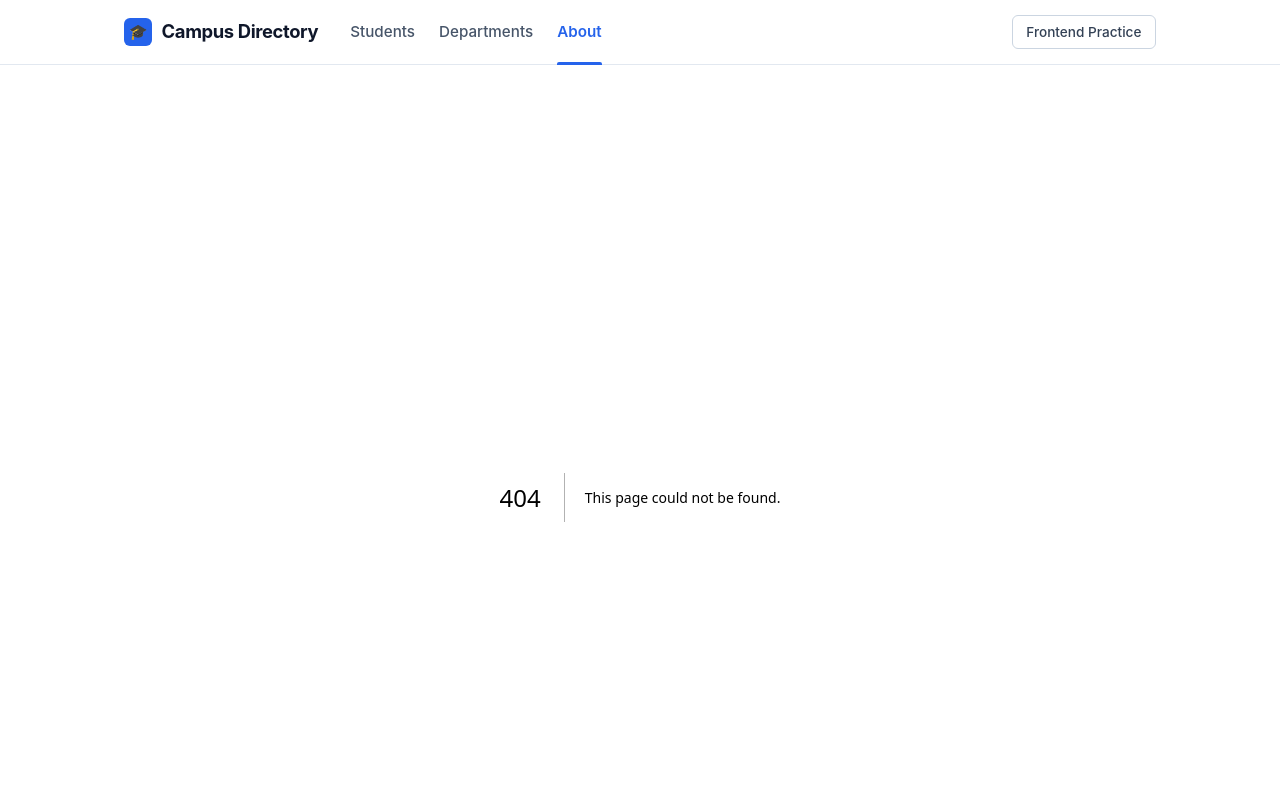
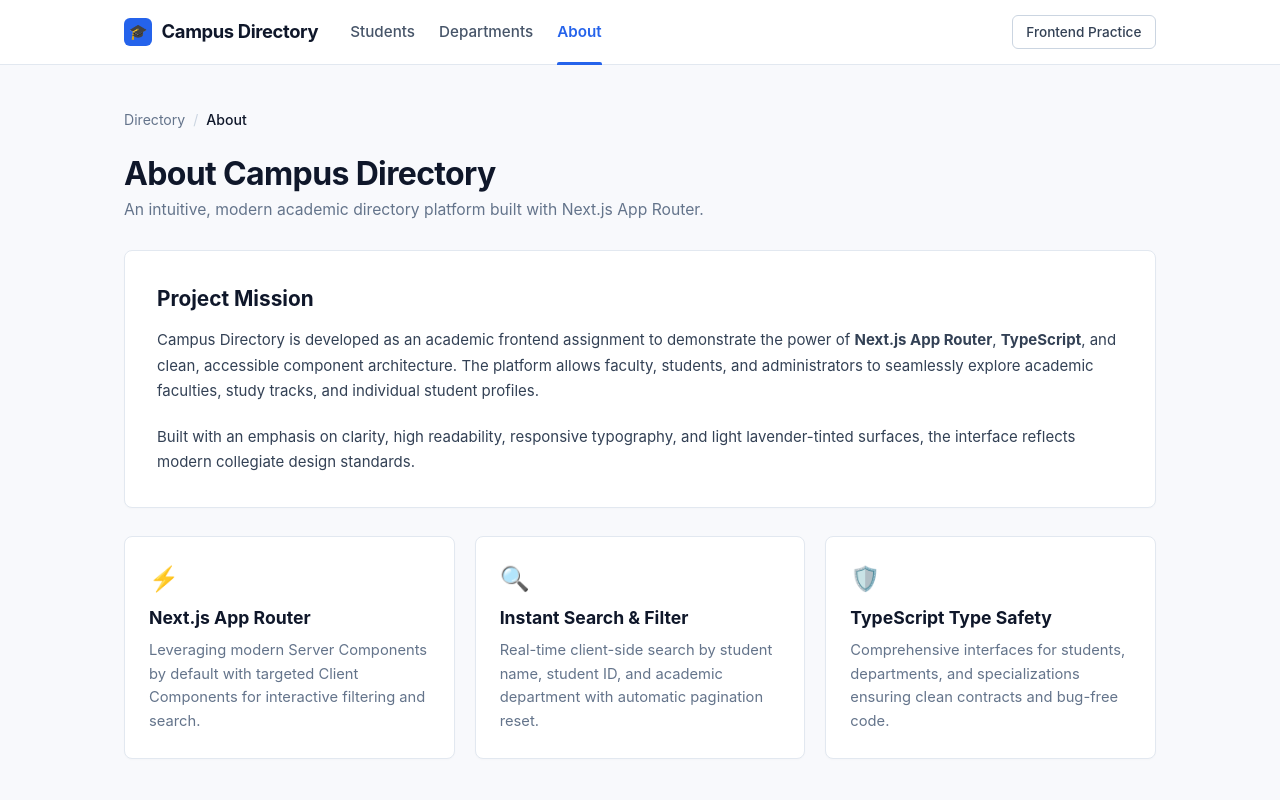
Before and after one commit to ShahArpanPratikkumar/Student-Directory-nextjs-assi-, a Next.js app: page /about in a window 1280 px wide. Before the commit this address had no page. Shown: the top 800 px of the page. Built offline with nearby package versions, Linux system fonts and the light colour scheme.

Commit message:
feat(routes): implement custom 404 not-found page and project about view

```diff
--- /dev/null
+++ b/src/app/about/page.tsx
@@ -0,0 +1,91 @@
+// =============================================================================
+// File: src/app/about/page.tsx
+// Purpose: About page (`/about`).
+// College assignment mate simple overview, tech stack ane features batavse.
+// =============================================================================
+
+import Breadcrumbs from "@/components/Breadcrumbs";
+
+export default function AboutPage() {
+  return (
+    <div>
+      {/* Breadcrumbs: Directory / About */}
+      <Breadcrumbs
+        items={[
+          { label: "Directory", href: "/students" },
+          { label: "About" },
+        ]}
+      />
+
+      <div className="page-header">
+        <h1 className="page-title">About Campus Directory</h1>
+        <p className="page-subtitle">
+          An intuitive, modern academic directory platform built with Next.js App Router.
+        </p>
+      </div>
+
+      {/* Project Mission Card */}
+      <div className="card" style={{ padding: "2rem", marginBottom: "1.75rem" }}>
+        <h2 style={{ fontSize: "1.3rem", fontWeight: 700, marginBottom: "0.85rem" }}>
+          Project Mission
+        </h2>
+        <p style={{ color: "#334155", lineHeight: 1.7, marginBottom: "1.25rem" }}>
+          Campus Directory is developed as an academic frontend assignment to demonstrate
+          the power of <strong>Next.js App Router</strong>, <strong>TypeScript</strong>, and clean, accessible
+          component architecture. The platform allows faculty, students, and administrators to seamlessly
+          explore academic faculties, study tracks, and individual student profiles.
+        </p>
+        <p style={{ color: "#334155", lineHeight: 1.7 }}>
+          Built with an emphasis on clarity, high readability, responsive typography, and
+          light lavender-tinted surfaces, the interface reflects modern collegiate design standards.
+        </p>
+      </div>
+
+      {/* Features Grid */}
+      <div
+        style={{
+          display: "grid",
+          gridTemplateColumns: "repeat(auto-fit, minmax(280px, 1fr))",
+          gap: "1.25rem",
+          marginBottom: "2rem",
+        }}
+      >
+        <div className="card" style={{ padding: "1.5rem" }}>
+          <div style={{ fontSize: "1.5rem", marginBottom: "0.5rem" }}>⚡</div>
+          <h3 style={{ fontSize: "1.1rem", fontWeight: 700, marginBottom: "0.5rem" }}>
+            Next.js App Router
+          </h3>
+          <p style={{ color: "#64748b", fontSize: "0.92rem", lineHeight: 1.6 }}>
+            Leveraging modern Server Components by default with targeted Client Components for interactive filtering and search.
+          </p>
+        </div>
+
+        <div className="card" style={{ padding: "1.5rem" }}>
+          <div style={{ fontSize: "1.5rem", marginBottom: "0.5rem" }}>🔍</div>
+          <h3 style={{ fontSize: "1.1rem", fontWeight: 700, marginBottom: "0.5rem" }}>
+            Instant Search & Filter
+          </h3>
+          <p style={{ color: "#64748b", fontSize: "0.92rem", lineHeight: 1.6 }}>
+            Real-time client-side search by student name, student ID, and academic department with automatic pagination reset.
+          </p>
+        </div>
+
+        <div className="card" style={{ padding: "1.5rem" }}>
+          <div style={{ fontSize: "1.5rem", marginBottom: "0.5rem" }}>🛡️</div>
+          <h3 style={{ fontSize: "1.1rem", fontWeight: 700, marginBottom: "0.5rem" }}>
+            TypeScript Type Safety
+          </h3>
+          <p style={{ color: "#64748b", fontSize: "0.92rem", lineHeight: 1.6 }}>
+            Comprehensive interfaces for students, departments, and specializations ensuring clean contracts and bug-free code.
+          </p>
+        </div>
+      </div>
+
+      {/* Footer meta row */}
+      <div className="footer-meta-row">
+        <span>Curriculum Year 2024–2025</span>
+        <span>Version 1.0.0 · Frontend Practice</span>
+      </div>
+    </div>
+  );
+}
```
Also changed, not shown: src/app/not-found.tsx (added, +89 -0 lines).
